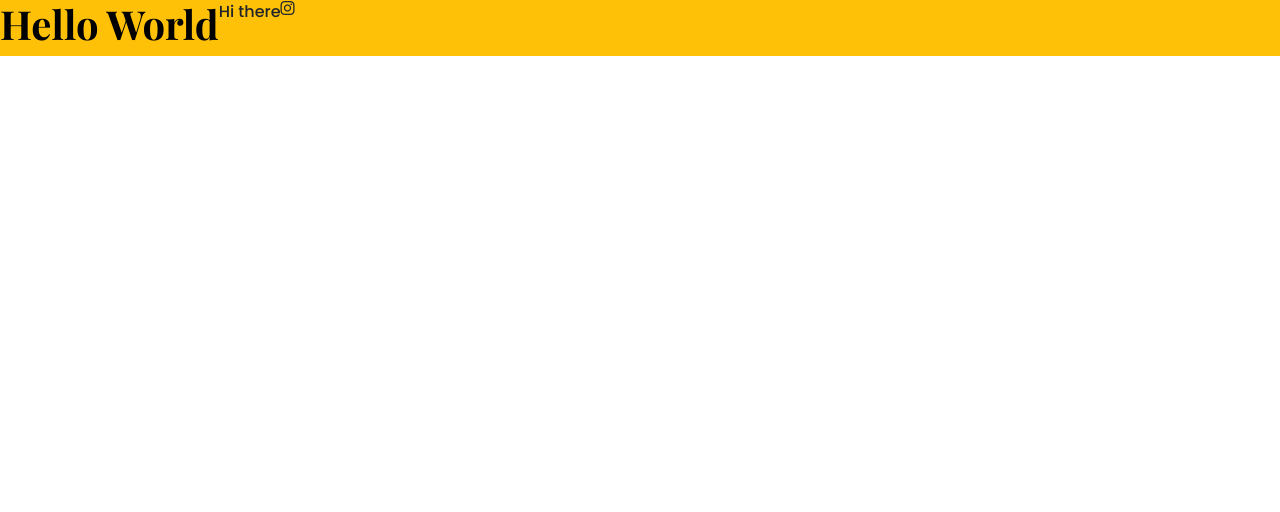
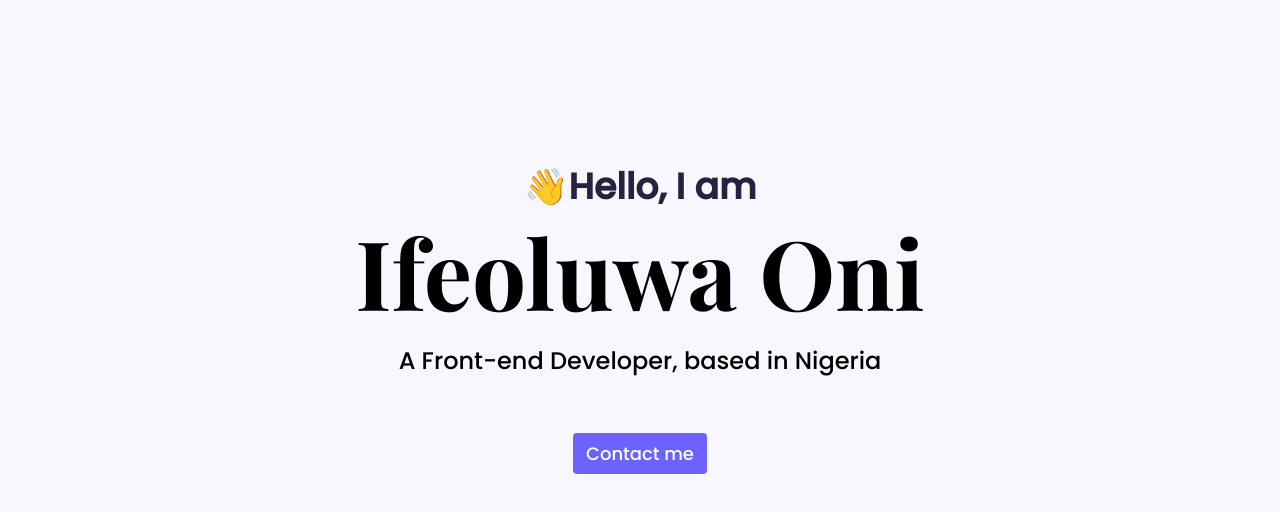
Before and after one commit to Luwadeni/PORTFOLIO-PROJECT, a plain HTML site: page index.html in a window 1280 px wide. Drawn offline with nearby package versions, Linux system fonts and the light colour scheme.

Commit message:
Organise the links in html

```diff
--- a/index.html
+++ b/index.html
@@ -7,21 +7,28 @@
     <link href="https://cdn.jsdelivr.net/npm/bootstrap@5.3.2/dist/css/bootstrap.min.css"
     rel="stylesheet" integrity="sha384-T3c6CoIi6uLrA9TneNEoa7RxnatzjcDSCmG1MXxSR1GAsXEV/Dwwykc2MPK8M2HN"
     crossorigin="anonymous">
+    <link rel="stylesheet" href="styles/portfolio.css">
+
+    <link rel="preconnect" href="https://fonts.googleapis.com">
+<link rel="preconnect" href="https://fonts.gstatic.com" crossorigin>
+<link href="https://fonts.googleapis.com/css2?family=
+    Playfair+Display:wght@700&family=Poppins:wght@500&display=swap" rel="stylesheet">
+
     <script src="https://kit.fontawesome.com/9f72ef94f5.js" crossorigin="anonymous"></script>
     <script src="https://cdn.jsdelivr.net/npm/bootstrap@5.3.2/dist/js/bootstrap.bundle.min.js"
     integrity="sha384-C6RzsynM9kWDrMNeT87bh95OGNyZPhcTNXj1NW7RuBCsyN/o0jlpcV8Qyq46cDfL"
     crossorigin="anonymous"></script>
-    <link rel="preconnect" href="https://fonts.googleapis.com">
-<link rel="preconnect" href="https://fonts.gstatic.com" crossorigin>
-<link href="https://fonts.googleapis.com/css2?family=
-    Playfair+Display:wght@700&family=Poppins:wght@500&display=swap" rel="stylesheet">
-    <link rel="stylesheet" href="styles/portfolio.css">
+
+
     </head>
     <body>
-        <div class="d-flex bg-warning">
-    <h1>Hello World</h1>
-    <p>Hi there</p>
-    <i class="fa-brands fa-instagram"></i>
+        <div class="hero">
+          <p>👋Hello, I am </p>
+    <h1>Ifeoluwa Oni</h1>
+    <h2 class="mb-5">A Front-end Developer, based in Nigeria</h2>
+    <div>
+    <a href="#" class="btn btn-branding">Contact me</a>
     </div>
+  </div>
   </body>
 </html>
--- a/styles/portfolio.css
+++ b/styles/portfolio.css
@@ -1,12 +1,51 @@
-/*font-family: 'Playfair Display', serif;
-font-family: 'Poppins', sans-serif;*/
-
-h1{
+ :root {
+  --brading-color:#6c63ff;
+  --secondary-color:#f9f7fe;
+  --heading-font-family:  "playfair Display", serif;
+  --default-font-family: 'Poppins', sans-serif;
+}
+body {
+  font-family: var(--default-font-family);
+}
+h1,
+h2,
+h3,
+h4,
+h5 {
     color: black;
-    font-family: "playfair Display", serif;
+    font-family: var(--heading-font-family);
     font-weight: bold;
 }
+h1 {
+  font-size: 96px;
+}
+
 p {
+  font-weight: normal;
+}
+
+.hero {
+  background: var(--secondary-color);
+  text-align: center;
+  padding: 160px 20px;
+}
+.hero p {
+    font-size: 36px;
+    font-weight: bold;
+    margin: 0;
+    color: #272142;
+}
+.hero h2 {
   font-family: 'Poppins', sans-serif;
   font-weight: normal;
+  line-height: 2;
+  font-size: 24px;
 }
+.btn-branding {
+  background: var(--brading-color);
+  border-radius: 4px;
+  color: white;
+  font-size: 18px;
+  line-height: 27px;
+  padding: 15px, 35px;
+}
```
